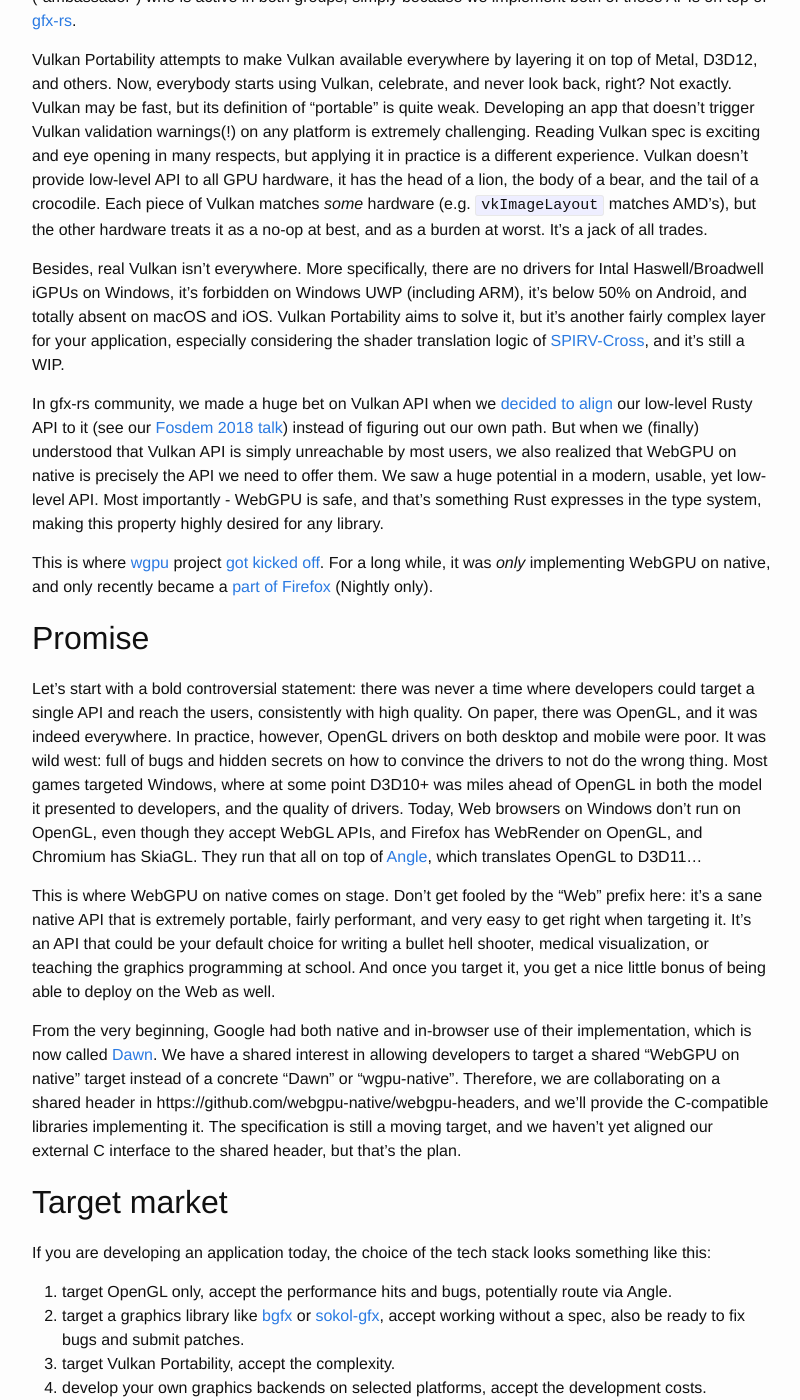
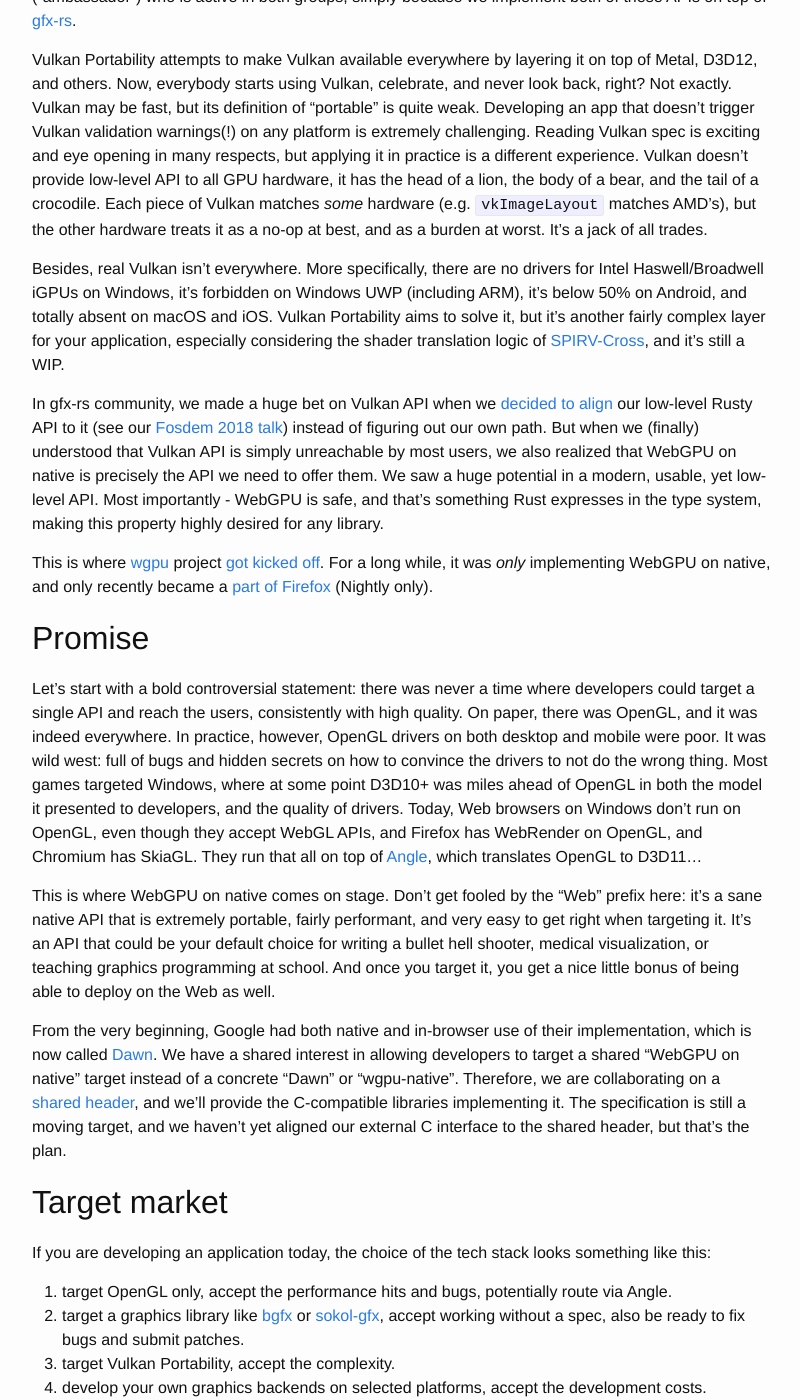
Before and after one commit to kvark/kvark.github.io, a Jekyll site: the page built from _posts/2020-05-03-point-of-webgpu-native.markdown, in a window 1280 px wide and 1400 px high, scrolled down 581 px. Shown: the whole window, without its empty margins (238-1038 px from the left). Built offline with Jekyll 4.4.1, drawn with Linux system fonts in a browser that asks for light colours; some of the changed text lies outside the part shown.

Commit message:
small corrections

```diff
--- a/_posts/2020-05-03-point-of-webgpu-native.markdown
+++ b/_posts/2020-05-03-point-of-webgpu-native.markdown
@@ -13,7 +13,7 @@ The story of WebGPU-native is as old as the API itself. The initial hearings at
 
 Vulkan Portability attempts to make Vulkan available everywhere by layering it on top of Metal, D3D12, and others. Now, everybody starts using Vulkan, celebrate, and never look back, right? Not exactly. Vulkan may be fast, but its definition of "portable" is quite weak. Developing an app that doesn't trigger Vulkan validation warnings(!) on any platform is extremely challenging. Reading Vulkan spec is exciting and eye opening in many respects, but applying it in practice is a different experience. Vulkan doesn't provide low-level API to all GPU hardware, it has the head of a lion, the body of a bear, and the tail of a crocodile. Each piece of Vulkan matches *some* hardware (e.g. `vkImageLayout` matches AMD's), but the other hardware treats it as a no-op at best, and as a burden at worst. It's a jack of all trades.
 
-Besides, real Vulkan isn't everywhere. More specifically, there are no drivers for Intal Haswell/Broadwell iGPUs on Windows, it's forbidden on Windows UWP (including ARM), it's below 50% on Android, and totally absent on macOS and iOS. Vulkan Portability aims to solve it, but it's another fairly complex layer for your application, especially considering the shader translation logic of [SPIRV-Cross](https://github.com/KhronosGroup/SPIRV-Cross), and it's still a WIP.
+Besides, real Vulkan isn't everywhere. More specifically, there are no drivers for Intel Haswell/Broadwell iGPUs on Windows, it's forbidden on Windows UWP (including ARM), it's below 50% on Android, and totally absent on macOS and iOS. Vulkan Portability aims to solve it, but it's another fairly complex layer for your application, especially considering the shader translation logic of [SPIRV-Cross](https://github.com/KhronosGroup/SPIRV-Cross), and it's still a WIP.
 
 In gfx-rs community, we made a huge bet on Vulkan API when we [decided to align](https://gfx-rs.github.io/2018/04/09/vulkan-portability.html) our low-level Rusty API to it (see our [Fosdem 2018 talk](https://archive.fosdem.org/2018/schedule/event/rust_vulkan_gfx_rs/)) instead of figuring out our own path. But when we (finally) understood that Vulkan API is simply unreachable by most users, we also realized that WebGPU on native is precisely the API we need to offer them. We saw a huge potential in a modern, usable, yet low-level API. Most importantly - WebGPU is safe, and that's something Rust expresses in the type system, making this property highly desired for any library.
 
@@ -23,9 +23,9 @@ This is where [wgpu](https://github.com/gfx-rs/wgpu) project [got kicked off](ht
 
 Let's start with a bold controversial statement: there was never a time where developers could target a single API and reach the users, consistently with high quality. On paper, there was OpenGL, and it was indeed everywhere. In practice, however, OpenGL drivers on both desktop and mobile were poor. It was wild west: full of bugs and hidden secrets on how to convince the drivers to not do the wrong thing. Most games targeted Windows, where at some point D3D10+ was miles ahead of OpenGL in both the model it presented to developers, and the quality of drivers. Today, Web browsers on Windows don't run on OpenGL, even though they accept WebGL APIs, and Firefox has WebRender on OpenGL, and Chromium has SkiaGL. They run that all on top of [Angle](https://github.com/google/angle), which translates OpenGL to D3D11...
 
-This is where WebGPU on native comes on stage. Don't get fooled by the "Web" prefix here: it's a sane native API that is extremely portable, fairly performant, and very easy to get right when targeting it. It's an API that could be your default choice for writing a bullet hell shooter, medical visualization, or teaching the graphics programming at school. And once you target it, you get a nice little bonus of being able to deploy on the Web as well.
+This is where WebGPU on native comes on stage. Don't get fooled by the "Web" prefix here: it's a sane native API that is extremely portable, fairly performant, and very easy to get right when targeting it. It's an API that could be your default choice for writing a bullet hell shooter, medical visualization, or teaching graphics programming at school. And once you target it, you get a nice little bonus of being able to deploy on the Web as well.
 
-From the very beginning, Google had both native and in-browser use of their implementation, which is now called [Dawn](https://dawn.googlesource.com/dawn). We have a shared interest in allowing developers to target a shared "WebGPU on native" target instead of a concrete "Dawn" or "wgpu-native". Therefore, we are collaborating on a shared header in https://github.com/webgpu-native/webgpu-headers, and we'll provide the C-compatible libraries implementing it. The specification is still a moving target, and we haven't yet aligned our external C interface to the shared header, but that's the plan.
+From the very beginning, Google had both native and in-browser use of their implementation, which is now called [Dawn](https://dawn.googlesource.com/dawn). We have a shared interest in allowing developers to target a shared "WebGPU on native" target instead of a concrete "Dawn" or "wgpu-native". Therefore, we are collaborating on a [shared header](https://github.com/webgpu-native/webgpu-headers), and we'll provide the C-compatible libraries implementing it. The specification is still a moving target, and we haven't yet aligned our external C interface to the shared header, but that's the plan.
 
 ## Target market
 
```
Also changed, not shown: other parts of _posts/2020-05-03-point-of-webgpu-native.markdown (+1 -1 lines).
